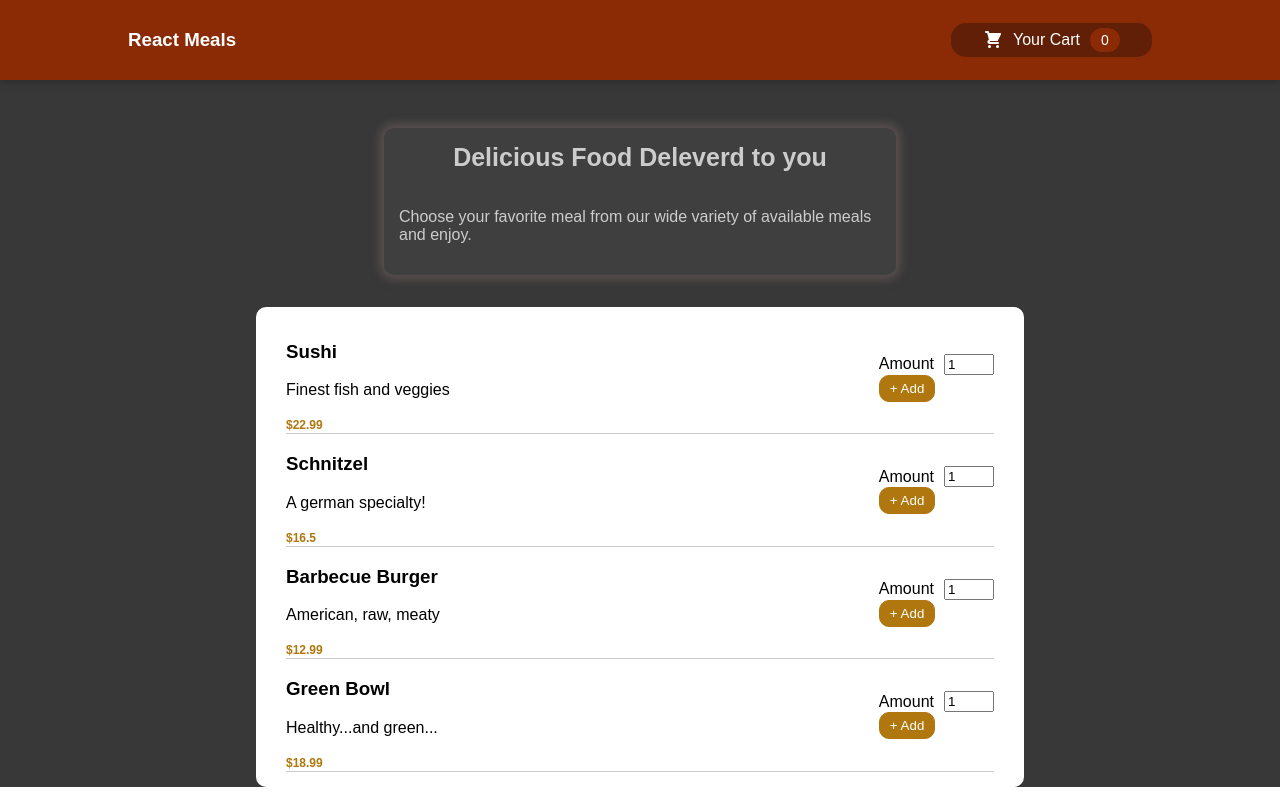
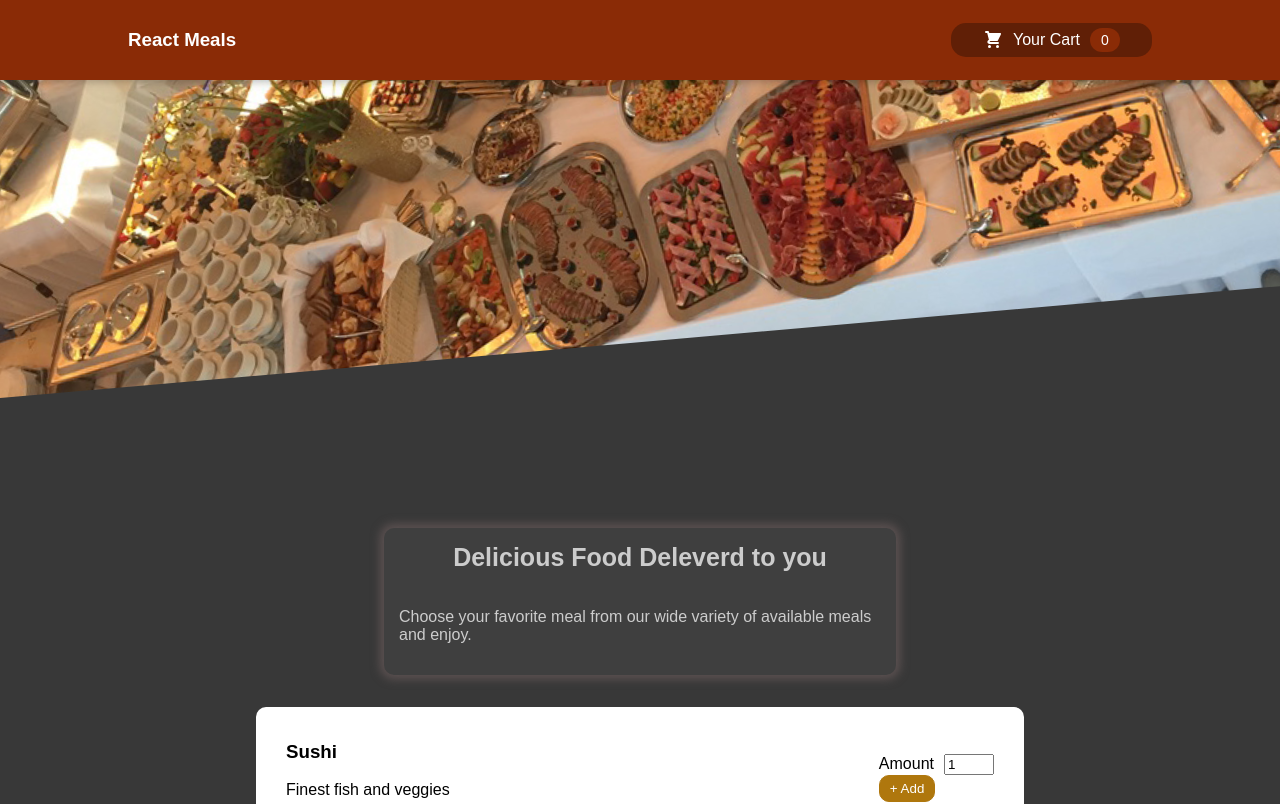
Before and after one commit to shrujan/React-Basic---UserComponent, a React (Create React App) app: page /react-menu in a window 1280 px wide. Shown: the top 804 px of the page. Built offline with nearby package versions, Linux system fonts and the light colour scheme.

Commit message:
image added

```diff
--- a/src/components/Exercice-2-React-Menu/Header/Header.module.scss
+++ b/src/components/Exercice-2-React-Menu/Header/Header.module.scss
@@ -16,16 +16,16 @@
   z-index: 10;
 }
 
-// .main-image {
-//   width: 100%;
-//   height: 25rem;
-//   z-index: 0;
-//   overflow: hidden;
-// }
+.main-image {
+  width: 100%;
+  height: 25rem;
+  z-index: 0;
+  overflow: hidden;
+}
 
-// .main-image img {
-//   width: 110%;
-//   height: 100%;
-//   object-fit: cover;
-//   transform: rotateZ(-5deg) translateY(-4rem) translateX(-1rem);
-// }
+.main-image img {
+  width: 110%;
+  height: 100%;
+  object-fit: cover;
+  transform: rotateZ(-5deg) translateY(-4rem) translateX(-1rem);
+}
--- a/src/components/Exercice-2-React-Menu/Header/Header.tsx
+++ b/src/components/Exercice-2-React-Menu/Header/Header.tsx
@@ -1,11 +1,18 @@
 import { Cart } from '../Cart/Cart'
-import styles from './Header.module.scss'
+import styles from './Header.module.scss';
+import mealsImg from '../Assets/meals.jpg'
 
 export const Header = () => {
   return (
-    <header className={ styles['header'] }>
-      <h3>React Meals</h3>
-      <Cart></Cart>
-    </header>
+    <>
+      <header className={ styles['header'] }>
+        <h3>React Meals</h3>
+        <Cart></Cart>
+      </header>
+      <div className={ styles['main-image'] }>
+        <img src={ mealsImg } />
+      </div>
+    </>
+
   )
 }
```
Also changed, not shown: src/components/Exercice-2-React-Menu/Assets/meals.jpg (added).
